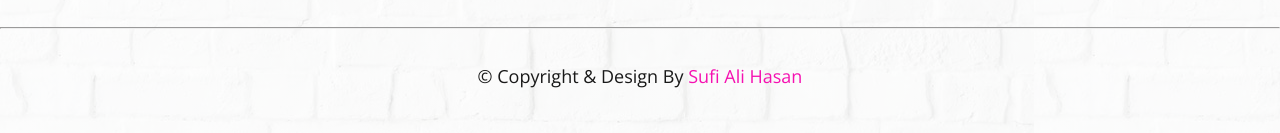
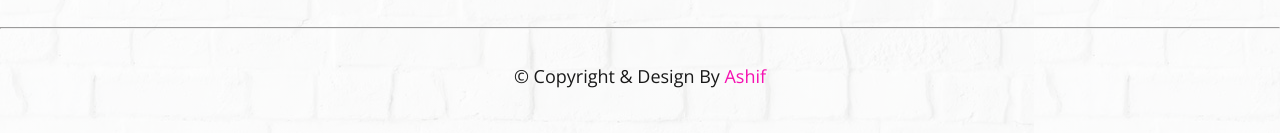
Before and after one commit to Ashifchisti/coffeshop, a plain HTML site: page index.html in a window 1280 px wide. Shown: the part 3802-3935 px from the top of the page. Drawn offline with nearby package versions, Linux system fonts and the light colour scheme; a web font is replaced by a local one.

Commit message:
Update index.html

```diff
--- a/index.html
+++ b/index.html
@@ -320,7 +320,7 @@
       </div>
     </div>
     <hr>
-    <p class=" copyright">&copy Copyright & Design By <a href="https://www.linkedin.com/in/sufi-ali-hausan-b28845250/" target="_blank" class="text-light">Sufi Ali Hasan</a></p>
+    <p class=" copyright">&copy Copyright & Design By <a href="https://www.linkedin.com/in/sufi-ali-hausan-b28845250/" target="_blank" class="text-light">Ashif</a></p>
   </section>
 
   <!--end of  contact section -->
```
